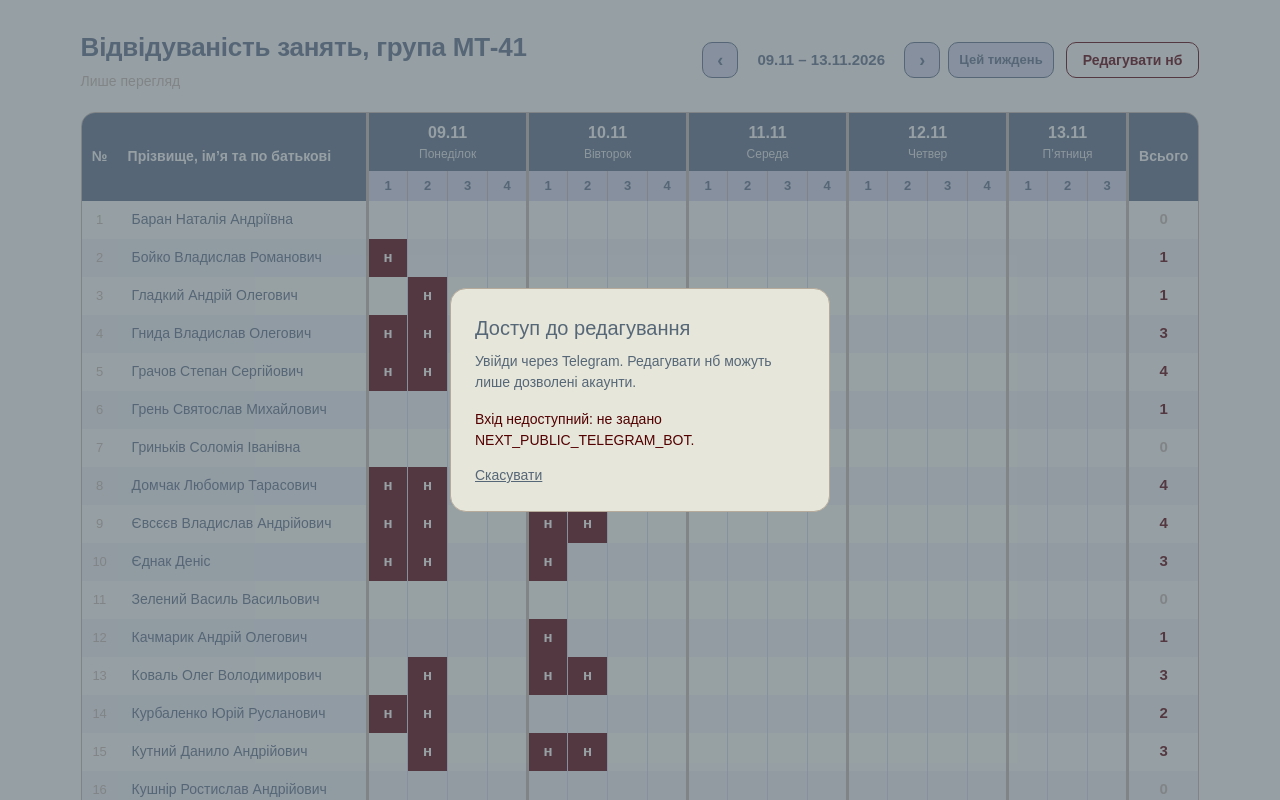
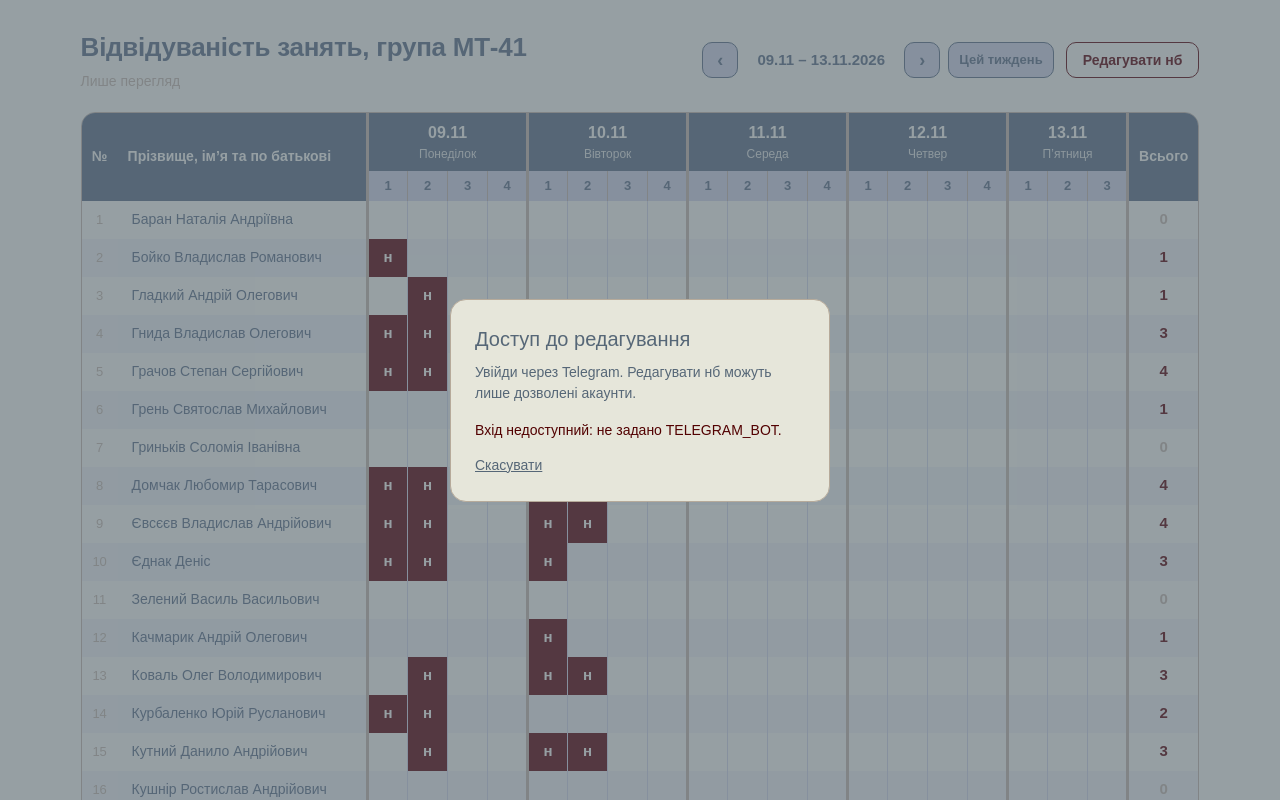
Before and after one commit to Ser-Uliana/chat-bot-mt41, a Next.js app: page /absentStudents in a window 1280 px wide. Both pictures are taken after a click on the button "Редагувати нб". Shown: the top 800 px of the page. Built offline with nearby package versions, Linux system fonts and the light colour scheme.

Commit message:
changed name

```diff
--- a/app/absentStudents/page.tsx
+++ b/app/absentStudents/page.tsx
@@ -33,7 +33,7 @@ const STORAGE_KEY = 'mt41-attendance-v2';
 const SESSION_KEY = 'mt41-editor-session';
 const SESSION_TTL_MS = 60 * 60 * 1000; // доступ до редагування на 1 годину
 const PAIRS_BY_WEEKDAY = [4, 4, 4, 4, 3]; // Пн–Пт
-const TELEGRAM_BOT = process.env.NEXT_PUBLIC_TELEGRAM_BOT ?? '';
+const TELEGRAM_BOT = process.env.TELEGRAM_BOT ?? '';
 
 const STAFF: [string, string][] = [
   ['Староста', 'Серібна Уляна Тарасівна'],
@@ -488,7 +488,7 @@ function LoginModal(props: { onClose: () => void; onTelegram: (user: TelegramUse
         {TELEGRAM_BOT ? (
           <TelegramLoginButton onAuth={handleTelegram} />
         ) : (
-          <p role="alert" style={modalStyles.error}>Вхід недоступний: не задано NEXT_PUBLIC_TELEGRAM_BOT.</p>
+          <p role="alert" style={modalStyles.error}>Вхід недоступний: не задано TELEGRAM_BOT.</p>
         )}
         {error && <p role="alert" style={modalStyles.error}>{error}</p>}
         <button type="button" style={modalStyles.cancel} onClick={onClose}>Скасувати</button>
```
Also changed, not shown: 1 other file (tests, documents, lock files or other folders).
